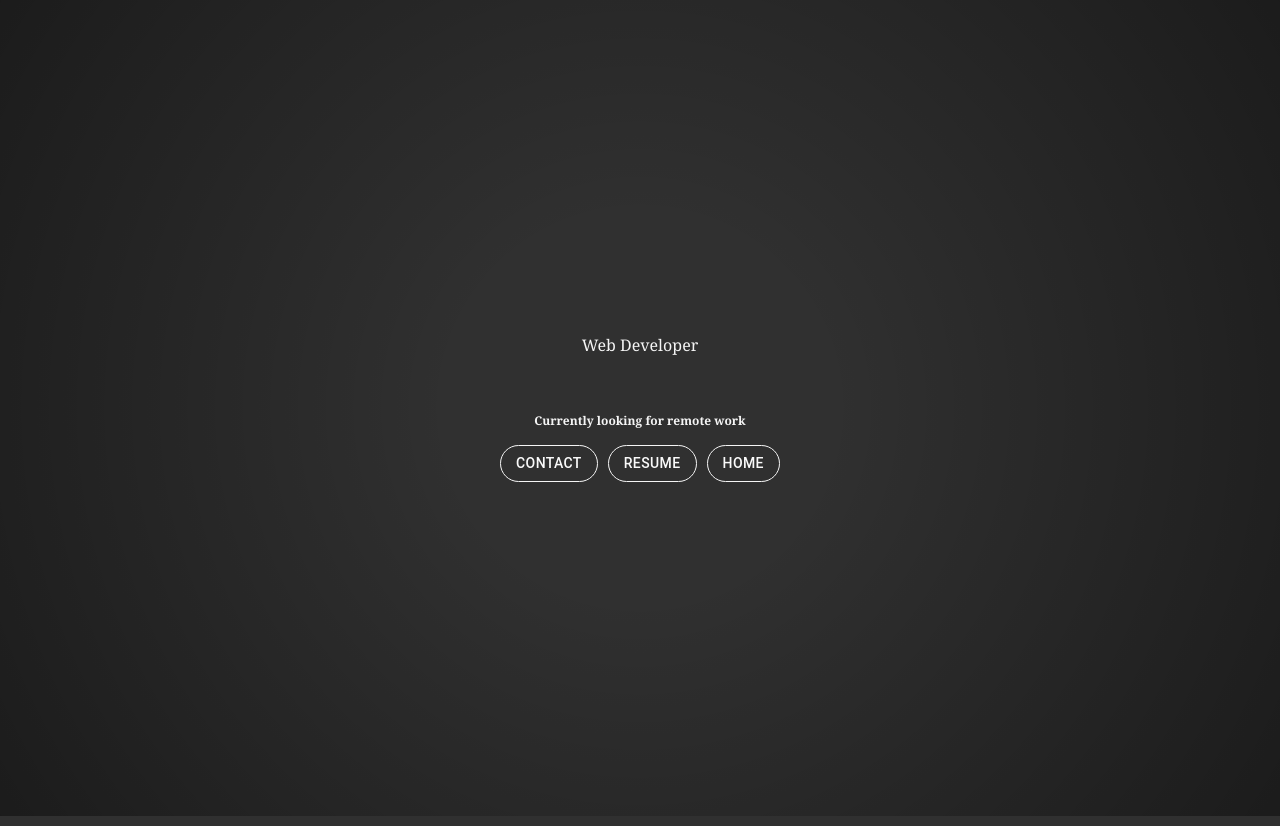
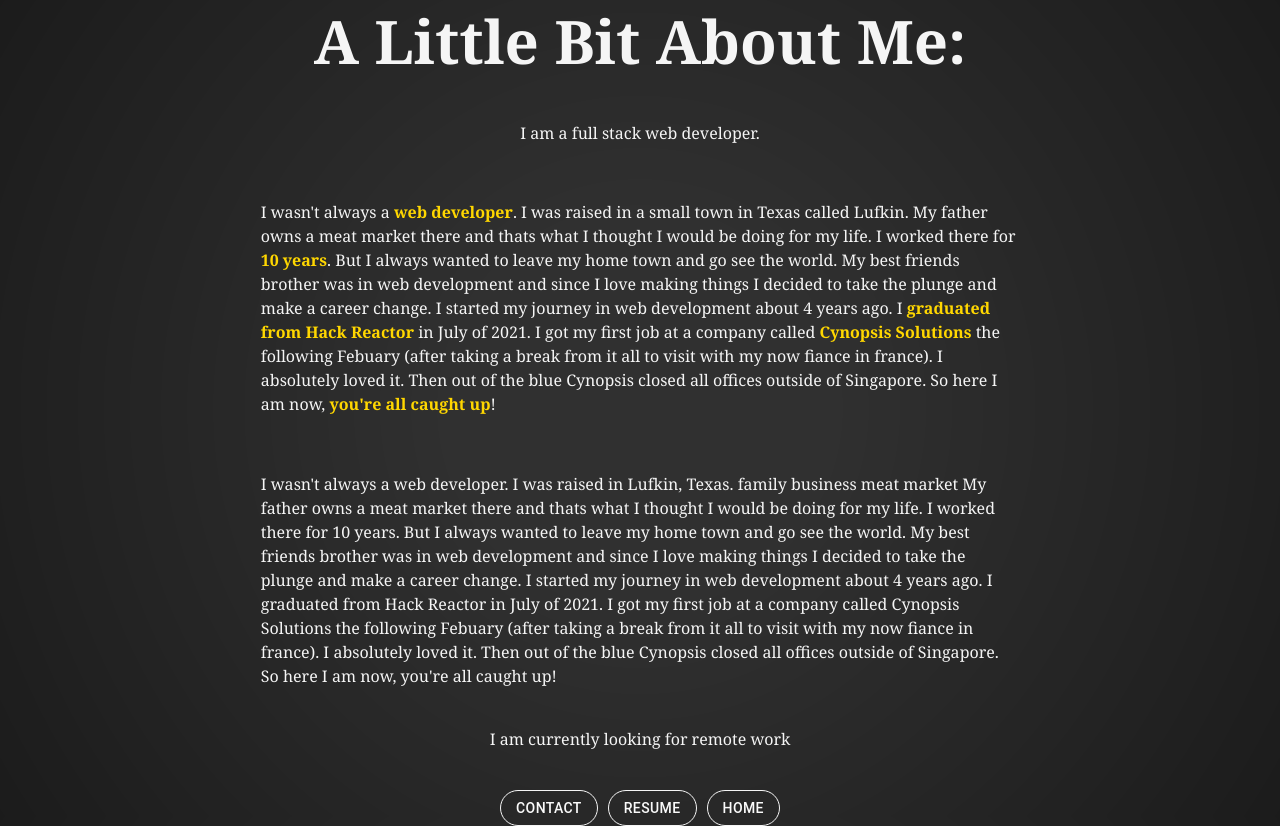
Before and after one commit to smilinjake/personalSite, a React (Create React App) app in the folder personal_site/: page /info in a window 1280 px wide. Built offline with nearby package versions, Linux system fonts and the light colour scheme.

Commit message:
making changes to info page

```diff
--- a/personal_site/src/App.css
+++ b/personal_site/src/App.css
@@ -9,8 +9,20 @@ a {
   color: #fafafa;
   /* margin-top: 15px; */
 }
+
+.Button {
+  margin-right: 20px;
+}
+
 .ButtonLink {
   color: black;
+}
+
+.Centered {
+  display: flex;
+  flex-direction: column;
+  /* justify-content: center; */
+  align-items: center;
 }
 
 h1 {
@@ -40,15 +52,13 @@ h4 {
   color: aqua;
 }
 
-.Button {
-  margin-right: 20px;
+.Link {
+  color: whitesmoke;
+  text-decoration: none;
 }
 
-.Centered {
-  display: flex;
-  flex-direction: column;
-  /* justify-content: center; */
-  align-items: center;
+.Link:hover {
+  color: black;
 }
 
 .MuiButton-root {
@@ -59,20 +69,20 @@ h4 {
   font-family: Georgia, "Times New Roman", Times, serif;
 }
 
-.Tyopgraphy {
+p {
+  width: 60%;
+  margin-bottom: 40px;
+  line-height: 1.5;
+}
+strong {
+  color: gold;
+}
+
+.Typography {
   color: whitesmoke;
   /* font-family: "Trebuchet MS", "Lucida Sans Unicode", "Lucida Grande",
     "Lucida Sans", Arial, sans-serif; */
   font-family: Georgia, "Times New Roman", Times, serif;
-}
-
-.Link {
-  color: whitesmoke;
-  text-decoration: none;
-}
-
-.Link:hover {
-  color: black;
 }
 
 /* --------------------------------------- HOME PAGE -------------------------------------------- */
@@ -139,7 +149,9 @@ h4 {
   display: flex;
   align-items: center;
 }
-
+/* .ContactBubbleLink {
+  width: 100px;
+} */
 .ContactIcons {
   display: flex;
   /* align-items: center; */
@@ -152,12 +164,15 @@ h4 {
   justify-content: center;
   align-content: center;
   align-items: center;
-  background-color: aliceblue;
+  background-color: whitesmoke;
   border-radius: 50%;
   height: 80px;
   width: 80px;
   margin-left: 80px;
   margin-right: 80px;
+}
+.IconBubble:hover {
+  background: radial-gradient(circle, whitesmoke 35%, #303030 100%);
 }
 /* ----------------------------------------- RESUME PAGE ---------------------------------------- */
 
--- a/personal_site/src/Components/ColorButton.jsx
+++ b/personal_site/src/Components/ColorButton.jsx
@@ -1,13 +1,12 @@
-import React from "react";
 import { styled } from "@mui/material/styles";
 import Button from "@mui/material/Button";
 
 const ColorButton = styled(Button)(({ theme }) => ({
   color: "#fafafa",
   "&:hover": {
-    backgroundColor: "whitesmoke",
+    backgroundImage: "radial-gradient(ellipse, whitesmoke 20%, #303030 120%)",
     color: "Black",
-    borderColor: "whitesmoke",
+    borderColor: "transparent",
   },
   borderRadius: "25px",
   borderColor: "whitesmoke",
--- a/personal_site/src/Components/ContactMe.jsx
+++ b/personal_site/src/Components/ContactMe.jsx
@@ -11,7 +11,7 @@ const ContactMe = () => {
   return (
     <div className="Contact-me">
       <Grid container direction="column" className="contact">
-        <h2 className="Tyopgraphy">Contact Me:</h2>
+        <h2 className="Typography">Contact Me:</h2>
         <Grid className="ContactIcons" container item direction="row">
           <span className="Centered">
             <span className="IconBubble">
@@ -21,16 +21,21 @@ const ContactMe = () => {
             <h3>+1 (936) 635-3826</h3>
           </span>
           <span className="Centered">
-            <a href="mailto:smilinjake@gmail.com">
+            <a className="ContactBubbleLink" href="mailto:smilinjake@gmail.com">
               <span className="IconBubble">
                 <EmailIcon fontSize="large" className="ButtonLink" />
               </span>
             </a>
             <h4>EMAIL</h4>
-            <a href="mailto:smilinjake@gmail.com">Smilinjake@gmail.com</a>
+            <a className="ContactBubbleLink" href="mailto:smilinjake@gmail.com">
+              Smilinjake@gmail.com
+            </a>
           </span>
           <span className="Centered">
-            <a href="https://www.linkedin.com/in/jacobward96/">
+            <a
+              className="ContactBubbleLink"
+              href="https://www.linkedin.com/in/jacobward96/"
+            >
               <span className="IconBubble">
                 <LinkedInIcon fontSize="large" className="ButtonLink" />
               </span>
--- a/personal_site/src/Components/Home.jsx
+++ b/personal_site/src/Components/Home.jsx
@@ -9,9 +9,8 @@ const Home = () => {
       <Grid className="Home" container item direction="column">
         <span className="HomeBorder">
           <div className="MyImage"></div>
-          <h1 className="Tyopgraphy" variant="h1">
-            JAKE WARD
-          </h1>
+          <h1 className="Typography">JAKE WARD</h1>
+          <h3 className="Typography">Full Stack Web Developer</h3>
           <nav className="links">
             <a className="Link" href="/contact">
               <ColorButton variant="outlined">Contact</ColorButton>
--- a/personal_site/src/Components/InfoSection.jsx
+++ b/personal_site/src/Components/InfoSection.jsx
@@ -7,8 +7,39 @@ const InfoSection = () => {
   return (
     <div className="Info-section">
       <Grid className="Info" container item direction="column">
-        <h3 className="Tyopgraphy">Web Developer</h3>
-        <h4 className="Tyopgraphy">Currently looking for remote work</h4>
+        <h2 className="Typography">A Little Bit About Me:</h2>
+        <h3 className="Typography">I am a full stack web developer.</h3>
+        <p className="Typography">
+          I wasn't always a <strong>web developer</strong>. I was raised in a
+          small town in Texas called Lufkin. My father owns a meat market there
+          and thats what I thought I would be doing for my life. I worked there
+          for <strong>10 years</strong>. But I always wanted to leave my home
+          town and go see the world. My best friends brother was in web
+          development and since I love making things I decided to take the
+          plunge and make a career change. I started my journey in web
+          development about 4 years ago. I{" "}
+          <strong>graduated from Hack Reactor</strong> in July of 2021. I got my
+          first job at a company called <strong>Cynopsis Solutions</strong> the
+          following Febuary (after taking a break from it all to visit with my
+          now fiance in france). I absolutely loved it. Then out of the blue
+          Cynopsis closed all offices outside of Singapore. So here I am now,{" "}
+          <strong>you're all caught up</strong>!
+        </p>
+        <p className="Typography">
+          I wasn't always a web developer. I was raised in Lufkin, Texas. family
+          business meat market My father owns a meat market there and thats what
+          I thought I would be doing for my life. I worked there for 10 years.
+          But I always wanted to leave my home town and go see the world. My
+          best friends brother was in web development and since I love making
+          things I decided to take the plunge and make a career change. I
+          started my journey in web development about 4 years ago. I graduated
+          from Hack Reactor in July of 2021. I got my first job at a company
+          called Cynopsis Solutions the following Febuary (after taking a break
+          from it all to visit with my now fiance in france). I absolutely loved
+          it. Then out of the blue Cynopsis closed all offices outside of
+          Singapore. So here I am now, you're all caught up!
+        </p>
+        <h3 className="Typography">I am currently looking for remote work</h3>
         <div>
           <a className="Link" href="/contact">
             <ColorButton variant="outlined">Contact</ColorButton>
```
